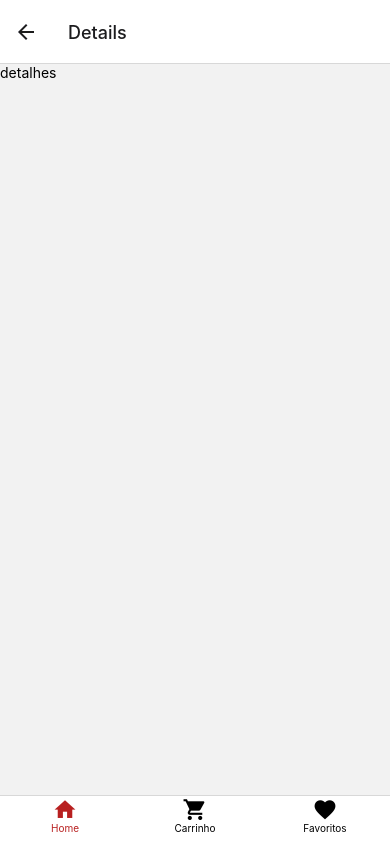
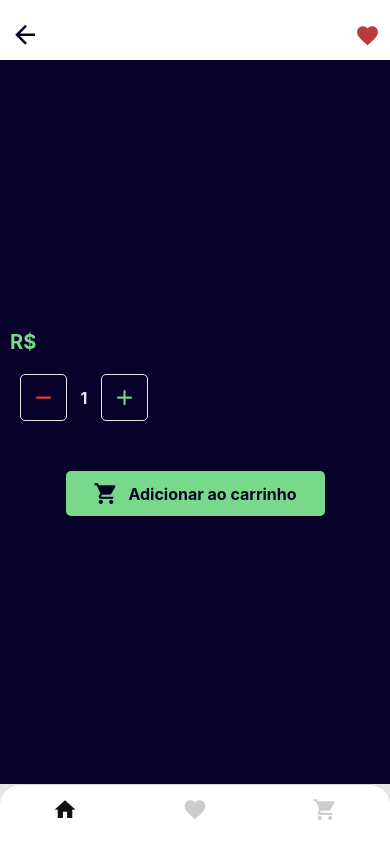
Before and after one commit to tuiza/livenStore, a React Native app: screen /Details in a window 390 px wide. Built offline with nearby package versions, Linux system fonts and the light colour scheme; no server answers.

Commit message:
Página de detalhes

```diff
--- a/App.tsx
+++ b/App.tsx
@@ -8,7 +8,7 @@ import AppRoutes from './src/routes/AppRoutes';
 function App(): React.JSX.Element {
   const isDarkMode = useColorScheme() === 'dark'
   return (
-    <SafeAreaView style={{ flex: 1 }}>
+    <SafeAreaView style={{ flex: 1, backgroundColor: '#E6E6E6' }}>
       <StatusBar barStyle={isDarkMode ? 'light-content' : 'dark-content'} />
       <AppRoutes />
     </SafeAreaView>
--- a/src/Screens/Details/index.tsx
+++ b/src/Screens/Details/index.tsx
@@ -1,11 +1,56 @@
 import React from 'react'
-import {
-    Text
-} from 'react-native';
+import * as S from './styles';
+import Icon from 'react-native-vector-icons/MaterialCommunityIcons';
+import { useNavigation, useRoute } from '@react-navigation/native';
+import theme from '../../global/theme';
+
+export type ProductType = {
+    id: number;
+    title: string;
+    price: string;
+    category: string;
+    description: string;
+    image: string;
+    liked: boolean;
+};
 
 function Details() {
+    const route = useRoute();
+    const navigation = useNavigation();
+    console.log(route.params?.image)
+
     return (
-        <Text>detalhes</Text>
+        <S.Container>
+            <S.Header>
+                <S.Button onPress={()=> navigation.goBack()}>
+                    <Icon name="arrow-left" size={30} color={theme.colors.roxo} />
+                </S.Button>
+
+                <S.Button>
+                    <Icon name="heart" size={25} color="#b93b3b" />
+                </S.Button>
+            </S.Header>
+            <S.Image source={{uri: route.params?.image}}
+                resizeMode="center" />
+            <S.Content>
+                <S.Title>{route.params?.title}</S.Title>
+                <S.Price>R$ {route.params?.price}</S.Price>
+                <S.Description>{route.params?.description}</S.Description>
+                    <S.Quantity>
+                        <S.ButtonQuantity>
+                            <Icon name="minus" size={25} color={theme.colors.red} />
+                        </S.ButtonQuantity>
+                        <S.TextQuantity>1</S.TextQuantity>
+                        <S.ButtonQuantity>
+                            <Icon name="plus" size={25} color={theme.colors.green} />
+                        </S.ButtonQuantity>
+                    </S.Quantity>
+                <S.ButtonAdd>
+                    <Icon name="cart" size={25} color={theme.colors.roxo} />
+                    <S.TextButtonAdd>Adicionar ao carrinho</S.TextButtonAdd>
+                </S.ButtonAdd>
+            </S.Content>
+        </S.Container>
     )
 }
 
--- /dev/null
+++ b/src/Screens/Details/styles.ts
@@ -0,0 +1,121 @@
+import styled from 'styled-components/native';
+import theme from '../../global/theme';
+
+export const Container = styled.View`
+    display: flex;
+    flex: 1;
+    background-color: ${theme.colors.roxo};
+
+`
+
+export const Button = styled.TouchableOpacity`
+    padding: 10px;
+    border-radius: 5px;
+    margin-top: 10px;
+`
+
+export const Header = styled.View`
+    display: flex;
+    flex-direction: row;
+    justify-content: space-between;
+    align-items: center;
+    background-color: ${theme.colors.background};
+`
+
+export const Image = styled.Image`
+    width: 100%;
+    height: 250px;
+    border-bottom-right-radius: 30px;
+    border-bottom-left-radius: 30px;
+    margin-bottom: 10px;
+`
+
+export const Content = styled.ScrollView`
+    display: flex;
+    flex: 1;
+    padding: 10px;
+    background-color: ${theme.colors.roxo};
+    margin-bottom: -30px;
+`
+
+export const Title = styled.Text`
+    font-size: 20px;
+    font-weight: bold;
+    color: ${theme.colors.cinza};
+`
+
+export const Description = styled.Text`
+  font-size: 16px;
+  color: ${theme.colors.cinza};
+`;
+
+export const Price = styled.Text`
+    font-size: 20px;
+    font-weight: bold;
+    color: ${theme.colors.green};
+`
+
+export const ButtonAdd = styled.TouchableOpacity`
+    display: flex;
+    flex-direction: row;
+    align-items: center;
+    width: 70%;
+    justify-content: center;
+    background-color: ${theme.colors.green};
+    padding: 10px;
+    border-radius: 5px;
+    margin-top: 40px;
+    align-self: center;
+`
+
+export const TextButtonAdd = styled.Text`
+    font-size: 16px;
+    font-weight: bold;
+    color: ${theme.colors.roxo};
+    margin-left: 10px;
+`
+
+export const ButtonBuy = styled.TouchableOpacity`
+    display: flex;
+    flex-direction: row;
+    align-items: center;
+    width: 70%;
+    justify-content: center;
+    background-color: ${theme.colors.roxo};
+    padding: 10px;
+    border-radius: 5px;
+    margin-top: 40px;
+    align-self: center;
+`
+
+export const TextButtonBuy = styled.Text`
+    font-size: 16px;
+    font-weight: bold;
+    color: ${theme.colors.green};
+    margin-left: 10px;
+`
+
+export const Quantity = styled.View`
+    display: flex;
+    flex-direction: row;
+    align-items: center;
+    width: 40%;
+    justify-content: space-between;
+
+    padding: 10px;
+    border-radius: 5px;
+    margin-top: 10px;
+`
+
+export const TextQuantity = styled.Text`
+    font-size: 16px;
+    font-weight: bold;
+    color: ${theme.colors.cinza};
+`
+
+export const ButtonQuantity = styled.TouchableOpacity`
+
+    padding: 10px;
+    border-radius: 5px;
+    border: 0.5px solid ${theme.colors.cinza};
+`
--- a/src/Screens/Home/styles.ts
+++ b/src/Screens/Home/styles.ts
@@ -4,6 +4,6 @@ import theme from '../../global/theme';
 export const Container = styled.View`
     display: flex;
     flex: 1;
-    background-color: ${theme.colors.cinza};
+    background-color: ${theme.colors.roxo};
     padding: 10px;
 `
--- a/src/components/Categories/styles.ts
+++ b/src/components/Categories/styles.ts
@@ -4,7 +4,7 @@ import theme from '../../global/theme';
 const { colors } = theme;
 
 export const Container = styled.View`
-  background-color: ${colors.cinza};
+  background-color: ${colors.roxo};
 `;
 
 export const Category = styled.TouchableOpacity`
--- a/src/components/Filter/styles.ts
+++ b/src/components/Filter/styles.ts
@@ -8,7 +8,7 @@ export const Container = styled.TextInput`
   border-radius: 20px;
   height: 40px;
   padding: 0 10px;
-  color: ${colors.green};
+  color: ${colors.roxo};
   margin: 12px;
 `;
 
--- a/src/components/Product/index.tsx
+++ b/src/components/Product/index.tsx
@@ -39,9 +39,7 @@ function Product() {
                 showsVerticalScrollIndicator={true}
                 keyExtractor={item => item.id.toString()}
                 renderItem={({ item }) => (
-                    <S.Container onPress={() => navigation.navigate('Details', {
-                        item: item
-                    })}>
+                    <S.Container onPress={() => navigation.navigate('Details', item)}>
                         <S.ImageContainer>
                             <S.Like onPress={() => { handleLike(item.id) }}>
                                 <Feather name={item.liked ? 'heart' : 'heart-outline'} size={22} color="#b82020" />
--- a/src/components/Product/styles.ts
+++ b/src/components/Product/styles.ts
@@ -34,12 +34,13 @@ export const Image = styled.Image`
 
 export const Title = styled.Text`
   font-weight: bold;
-  color: ${colors.text};
+  color: ${colors.background};
 `;
 
 export const Price = styled.Text`
-  color: ${colors.roxo};
+  color: ${colors.green};
   font-weight: bold;
+  font-style: italic;
 `;
 
 export const Like = styled.TouchableOpacity`
--- a/src/routes/AppRoutes.tsx
+++ b/src/routes/AppRoutes.tsx
@@ -9,7 +9,6 @@ import Icon from 'react-native-vector-icons/MaterialCommunityIcons';
 import ProductRoutes from './ProductRoutes';
 
 const Tab = createBottomTabNavigator();
-const Stack = createStackNavigator();
 
 const AppRoutes = () => {
     const getIcon = (routeName: string) => {
@@ -39,16 +38,21 @@ const AppRoutes = () => {
                         return <Icon name={iconName} size={size} color={color} />;
                     },
                     headerShown: false,
-                    tabBarActiveTintColor: '#b82020',
-                    tabBarInactiveTintColor: '#000',
+                    tabBarActiveTintColor: '#101012',
+                    tabBarInactiveTintColor: '#CCC',
                     tabBarStyle: {
                         paddingBottom: 10,
+                        borderTopLeftRadius: 20,
+                        borderTopRightRadius: 20,
+                        height: 60,
+                        backgroundColor: '#fff',
                     },
+                    tabBarShowLabel: false,
                 })}
             >
                 <Tab.Screen name="Home" component={ProductRoutes} />
+                <Tab.Screen name="Favoritos" component={Favorites} />
                 <Tab.Screen name="Carrinho" component={Cart} />
-                <Tab.Screen name="Favoritos" component={Favorites} />
             </Tab.Navigator>
         </NavigationContainer>
     );
--- a/src/routes/ProductRoutes.tsx
+++ b/src/routes/ProductRoutes.tsx
@@ -8,7 +8,13 @@ const Stack = createStackNavigator();
 
 const AppRoutes = () => {
     return (
-        <Stack.Navigator>
+        <Stack.Navigator
+            screenOptions={
+                {
+                    headerShown: false,
+                }
+        }
+        >
             <Stack.Screen name="HomeScreen" component={Home} />
             <Stack.Screen name="Details" component={Details} />
         </Stack.Navigator>
```
